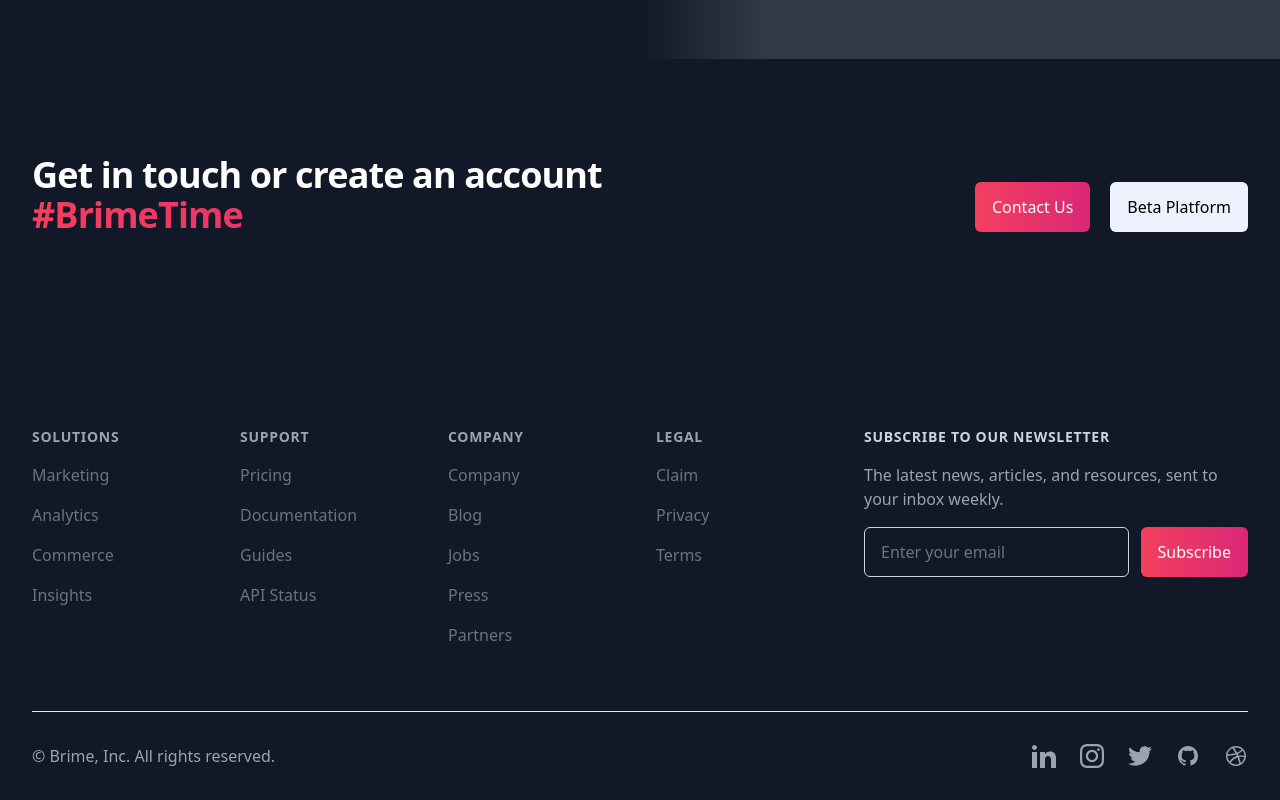
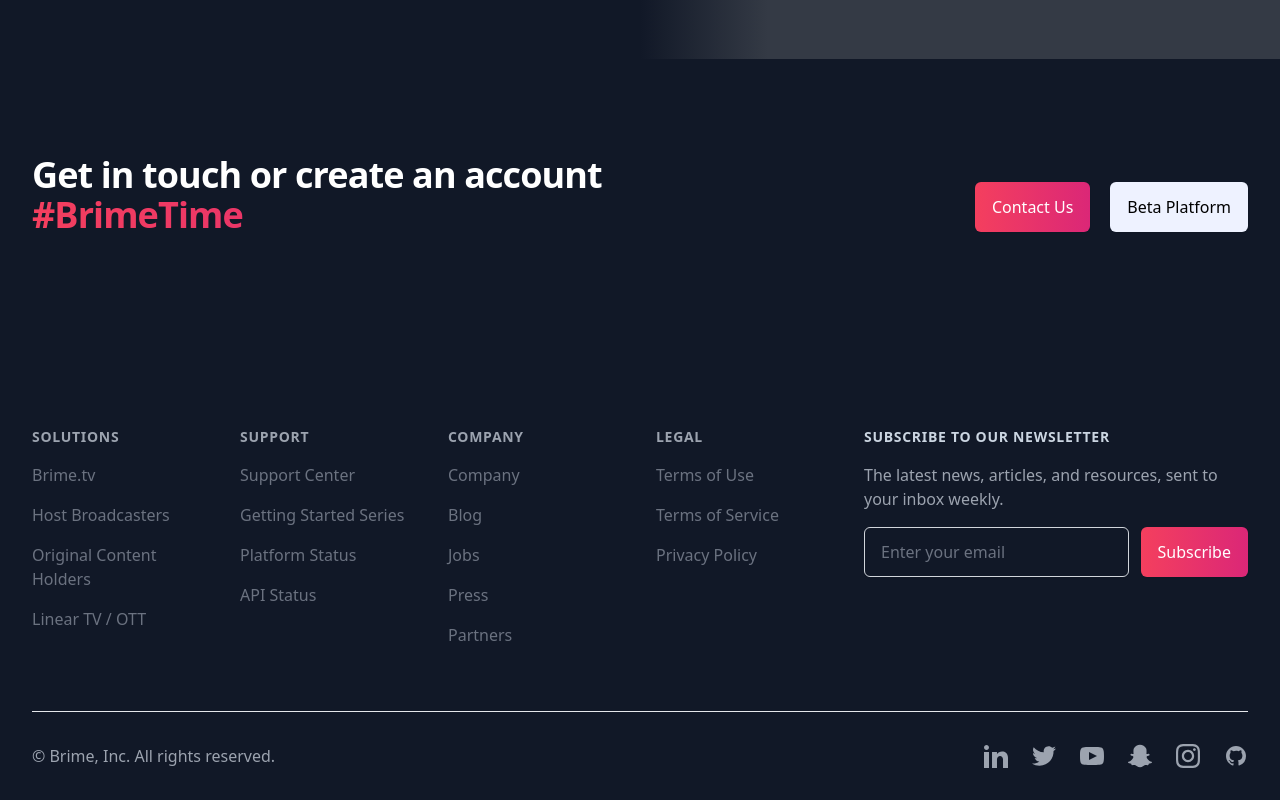
Before and after one commit to brimelive/brime_corp_site, a Vue app: page / in a window 1280 px wide. Shown: the part 3438-4238 px from the top of the page. Built offline with nearby package versions, Linux system fonts and the light colour scheme; grey boxes are pictures that could not be loaded.

Commit message:
night night

```diff
--- a/src/App.vue
+++ b/src/App.vue
@@ -473,7 +473,7 @@
         </div>
         <div class="mt-12 border-t border-gray-200 pt-8 md:flex md:items-center md:justify-between lg:mt-16">
           <div class="flex space-x-6 md:order-2">
-            <a v-for="item in footerNavigation.social" :key="item.name" :href="item.href" class="text-gray-400 hover:text-gray-500">
+            <a v-for="item in footerNavigation.social" :key="item.name" :href="item.href" target="_blank" class="text-gray-400 hover:text-gray-500">
               <span class="sr-only">{{ item.name }}</span>
               <component :is="item.icon" class="h-6 w-6" aria-hidden="true" />
             </a>
@@ -616,15 +616,15 @@
 ]
 const footerNavigation = {
   solutions: [
-    { name: 'Marketing', href: '#' },
-    { name: 'Analytics', href: '#' },
-    { name: 'Commerce', href: '#' },
-    { name: 'Insights', href: '#' },
+    { name: 'Brime.tv', href: '#' },
+    { name: 'Host Broadcasters', href: '#' },
+    { name: 'Original Content Holders', href: '#' },
+    { name: 'Linear TV / OTT', href: '#' },
   ],
   support: [
-    { name: 'Pricing', href: '#' },
-    { name: 'Documentation', href: '#' },
-    { name: 'Guides', href: '#' },
+    { name: 'Support Center', href: '#' },
+    { name: 'Getting Started Series', href: '#' },
+    { name: 'Platform Status', href: '#' },
     { name: 'API Status', href: '#' },
   ],
   company: [
@@ -635,14 +635,14 @@
     { name: 'Partners', href: '#' },
   ],
   legal: [
-    { name: 'Claim', href: '#' },
-    { name: 'Privacy', href: '#' },
-    { name: 'Terms', href: '#' },
+    { name: 'Terms of Use', href: '#' },
+    { name: 'Terms of Service', href: '#' },
+    { name: 'Privacy Policy', href: '#' },
   ],
   social: [
     {
-      name: 'Facebook',
-      href: '#',
+      name: 'LinkedIn',
+      href: 'https://www.linkedin.com/company/brime/',
       icon: defineComponent({
         render: () =>
           h('svg', { fill: 'currentColor', viewBox: '0 0 24 24' }, [
@@ -656,8 +656,51 @@
       }),
     },
     {
+      name: 'Twitter',
+      href: 'https://twitter.com/WatchBrime',
+      icon: defineComponent({
+        render: () =>
+          h('svg', { fill: 'currentColor', viewBox: '0 0 24 24' }, [
+            h('path', {
+              d:
+                'M24 4.557c-.883.392-1.832.656-2.828.775 1.017-.609 1.798-1.574 2.165-2.724-.951.564-2.005.974-3.127 1.195-.897-.957-2.178-1.555-3.594-1.555-3.179 0-5.515 2.966-4.797 6.045-4.091-.205-7.719-2.165-10.148-5.144-1.29 2.213-.669 5.108 1.523 6.574-.806-.026-1.566-.247-2.229-.616-.054 2.281 1.581 4.415 3.949 4.89-.693.188-1.452.232-2.224.084.626 1.956 2.444 3.379 4.6 3.419-2.07 1.623-4.678 2.348-7.29 2.04 2.179 1.397 4.768 2.212 7.548 2.212 9.142 0 14.307-7.721 13.995-14.646.962-.695 1.797-1.562 2.457-2.549z',
+            }),
+          ]),
+      }),
+    },
+    {
+      name: 'YouTube',
+      href: 'https://www.youtube.com/c/BrimeLive',
+      icon: defineComponent({
+        render: () =>
+          h('svg', { fill: 'currentColor', viewBox: '0 0 24 24' }, [
+            h('path', {
+              'fill-rule': 'evenodd',
+              d:
+                'M19.615 3.184c-3.604-.246-11.631-.245-15.23 0-3.897.266-4.356 2.62-4.385 8.816.029 6.185.484 8.549 4.385 8.816 3.6.245 11.626.246 15.23 0 3.897-.266 4.356-2.62 4.385-8.816-.029-6.185-.484-8.549-4.385-8.816zm-10.615 12.816v-8l8 3.993-8 4.007z',
+              'clip-rule': 'evenodd',
+            }),
+          ]),
+      }),
+    },
+    {
+      name: 'Snapchat',
+      href: 'https://story.snapchat.com/@brimelive',
+      icon: defineComponent({
+        render: () =>
+          h('svg', { fill: 'currentColor', viewBox: '0 0 24 24' }, [
+            h('path', {
+              'fill-rule': 'evenodd',
+              d:
+                'M5.829 4.533c-.6 1.344-.363 3.752-.267 5.436-.648.359-1.48-.271-1.951-.271-.49 0-1.075.322-1.167.802-.066.346.089.85 1.201 1.289.43.17 1.453.37 1.69.928.333.784-1.71 4.403-4.918 4.931-.251.041-.43.265-.416.519.056.975 2.242 1.357 3.211 1.507.099.134.179.7.306 1.131.057.193.204.424.582.424.493 0 1.312-.38 2.738-.144 1.398.233 2.712 2.215 5.235 2.215 2.345 0 3.744-1.991 5.09-2.215.779-.129 1.448-.088 2.196.058.515.101.977.157 1.124-.349.129-.437.208-.992.305-1.123.96-.149 3.156-.53 3.211-1.505.014-.254-.165-.477-.416-.519-3.154-.52-5.259-4.128-4.918-4.931.236-.557 1.252-.755 1.69-.928.814-.321 1.222-.716 1.213-1.173-.011-.585-.715-.934-1.233-.934-.527 0-1.284.624-1.897.286.096-1.698.332-4.095-.267-5.438-1.135-2.543-3.66-3.829-6.184-3.829-2.508 0-5.014 1.268-6.158 3.833z',
+              'clip-rule': 'evenodd',
+            }),
+          ]),
+      }),
+    },
+    {
       name: 'Instagram',
-      href: '#',
+      href: 'https://www.instagram.com/BrimeOfficial/',
       icon: defineComponent({
         render: () =>
           h('svg', { fill: 'currentColor', viewBox: '0 0 24 24' }, [
@@ -671,21 +714,8 @@
       }),
     },
     {
-      name: 'Twitter',
-      href: '#',
-      icon: defineComponent({
-        render: () =>
-          h('svg', { fill: 'currentColor', viewBox: '0 0 24 24' }, [
-            h('path', {
-              d:
-                'M24 4.557c-.883.392-1.832.656-2.828.775 1.017-.609 1.798-1.574 2.165-2.724-.951.564-2.005.974-3.127 1.195-.897-.957-2.178-1.555-3.594-1.555-3.179 0-5.515 2.966-4.797 6.045-4.091-.205-7.719-2.165-10.148-5.144-1.29 2.213-.669 5.108 1.523 6.574-.806-.026-1.566-.247-2.229-.616-.054 2.281 1.581 4.415 3.949 4.89-.693.188-1.452.232-2.224.084.626 1.956 2.444 3.379 4.6 3.419-2.07 1.623-4.678 2.348-7.29 2.04 2.179 1.397 4.768 2.212 7.548 2.212 9.142 0 14.307-7.721 13.995-14.646.962-.695 1.797-1.562 2.457-2.549z',
-            }),
-          ]),
-      }),
-    },
-    {
       name: 'GitHub',
-      href: '#',
+      href: 'https://github.com/BrimeLive',
       icon: defineComponent({
         render: () =>
           h('svg', { fill: 'currentColor', viewBox: '0 0 24 24' }, [
@@ -693,21 +723,6 @@
               'fill-rule': 'evenodd',
               d:
                 'M12 2C6.477 2 2 6.484 2 12.017c0 4.425 2.865 8.18 6.839 9.504.5.092.682-.217.682-.483 0-.237-.008-.868-.013-1.703-2.782.605-3.369-1.343-3.369-1.343-.454-1.158-1.11-1.466-1.11-1.466-.908-.62.069-.608.069-.608 1.003.07 1.531 1.032 1.531 1.032.892 1.53 2.341 1.088 2.91.832.092-.647.35-1.088.636-1.338-2.22-.253-4.555-1.113-4.555-4.951 0-1.093.39-1.988 1.029-2.688-.103-.253-.446-1.272.098-2.65 0 0 .84-.27 2.75 1.026A9.564 9.564 0 0112 6.844c.85.004 1.705.115 2.504.337 1.909-1.296 2.747-1.027 2.747-1.027.546 1.379.202 2.398.1 2.651.64.7 1.028 1.595 1.028 2.688 0 3.848-2.339 4.695-4.566 4.943.359.309.678.92.678 1.855 0 1.338-.012 2.419-.012 2.747 0 .268.18.58.688.482A10.019 10.019 0 0022 12.017C22 6.484 17.522 2 12 2z',
-              'clip-rule': 'evenodd',
-            }),
-          ]),
-      }),
-    },
-    {
-      name: 'LinkedIn',
-      href: '#',
-      icon: defineComponent({
-        render: () =>
-          h('svg', { fill: 'currentColor', viewBox: '0 0 24 24' }, [
-            h('path', {
-              'fill-rule': 'evenodd',
-              d:
-                'M12 2C6.48 2 2 6.48 2 12s4.48 10 10 10c5.51 0 10-4.48 10-10S17.51 2 12 2zm6.605 4.61a8.502 8.502 0 011.93 5.314c-.281-.054-3.101-.629-5.943-.271-.065-.141-.12-.293-.184-.445a25.416 25.416 0 00-.564-1.236c3.145-1.28 4.577-3.124 4.761-3.362zM12 3.475c2.17 0 4.154.813 5.662 2.148-.152.216-1.443 1.941-4.48 3.08-1.399-2.57-2.95-4.675-3.189-5A8.687 8.687 0 0112 3.475zm-3.633.803a53.896 53.896 0 013.167 4.935c-3.992 1.063-7.517 1.04-7.896 1.04a8.581 8.581 0 014.729-5.975zM3.453 12.01v-.26c.37.01 4.512.065 8.775-1.215.25.477.477.965.694 1.453-.109.033-.228.065-.336.098-4.404 1.42-6.747 5.303-6.942 5.629a8.522 8.522 0 01-2.19-5.705zM12 20.547a8.482 8.482 0 01-5.239-1.8c.152-.315 1.888-3.656 6.703-5.337.022-.01.033-.01.054-.022a35.318 35.318 0 011.823 6.475 8.4 8.4 0 01-3.341.684zm4.761-1.465c-.086-.52-.542-3.015-1.659-6.084 2.679-.423 5.022.271 5.314.369a8.468 8.468 0 01-3.655 5.715z',
               'clip-rule': 'evenodd',
             }),
           ]),
```
